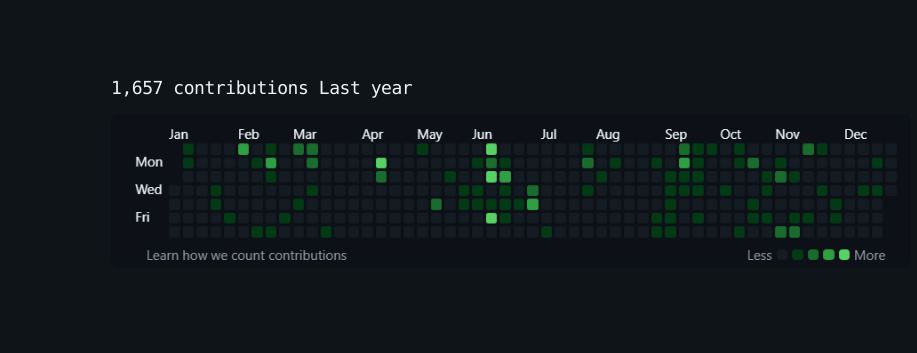
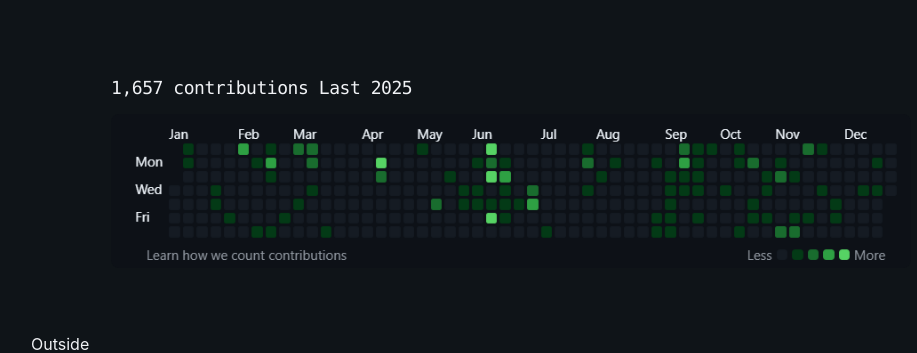
Before and after one commit to Ein-shen/My-porfolio, a React (Vite) app: page / in a window 1280 px wide. Shown: the part 3920-4273 px from the top of the page, without its empty margins (129-1046 px from the left). Before the commit the page ends 4252 px from the top, so only its background shows below. Built offline with nearby package versions, Linux system fonts and the light colour scheme; the HTML template or start-up script is replaced by a standard one.

Commit message:
added a legit cv

```diff
--- a/src/App.jsx
+++ b/src/App.jsx
@@ -9,6 +9,7 @@ import { Certificates } from "./sections/Certificates"
 import { Cv } from "./away/Cv"
 import { View_projects } from "./away/View_projects"
 import { Toplok } from "./away/Toplok"
+import { Outside } from "./sections/Outside"
 import { ThemeProvider } from "./sections/ThemeContext"
 
 function App() {
@@ -31,6 +32,7 @@ function App() {
                 <Experience />
                 <Education />
                 <Certificates />
+                <Outside />
               </>
             } />
 
--- a/src/sections/Certificates.jsx
+++ b/src/sections/Certificates.jsx
@@ -89,7 +89,7 @@ export const Certificates = () => {
 
 
                         <h1 className="font-mono text-lg lg:text-md font-medium tracking-tight pt-1 ">
-                            1,657 contributions Last year
+                            1,657 contributions Last 2025
                         </h1>
                         <a
                             href="https://github.com/Ein-shen?tab=overview&from=2026-07-01&to=2026-07-22"
--- a/src/sections/Experiece.jsx
+++ b/src/sections/Experiece.jsx
@@ -57,7 +57,7 @@ export const Experience = () => {
                                                 {exp.technology.map((tech, indxtech) => (
                                                     <span
                                                         key={indxtech}
-                                                        className="px-3 py-1 text-xs font-mono rounded-lg border border-foreground/10 text-muted-foreground"
+                                                        className="px-3 py-1 text-xs font-mono rounded-lg border border-foreground/10 text-muted-foreground text-center"
                                                     >
                                                         {tech}
                                                     </span>
--- /dev/null
+++ b/src/sections/Outside.jsx
@@ -0,0 +1,7 @@
+import React from 'react'
+
+export const Outside = () => {
+  return (
+    <div>Outside</div>
+  )
+}
```
Also changed, not shown: public/c.png.
